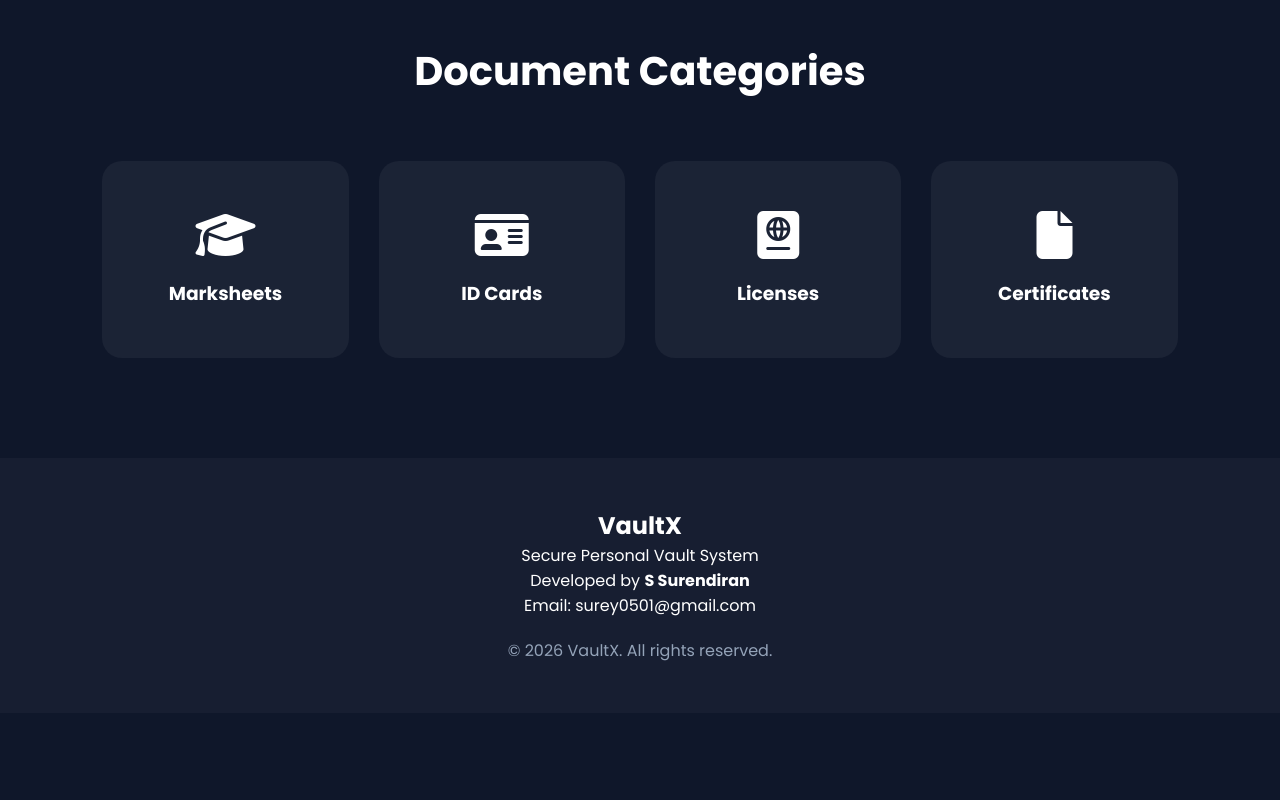
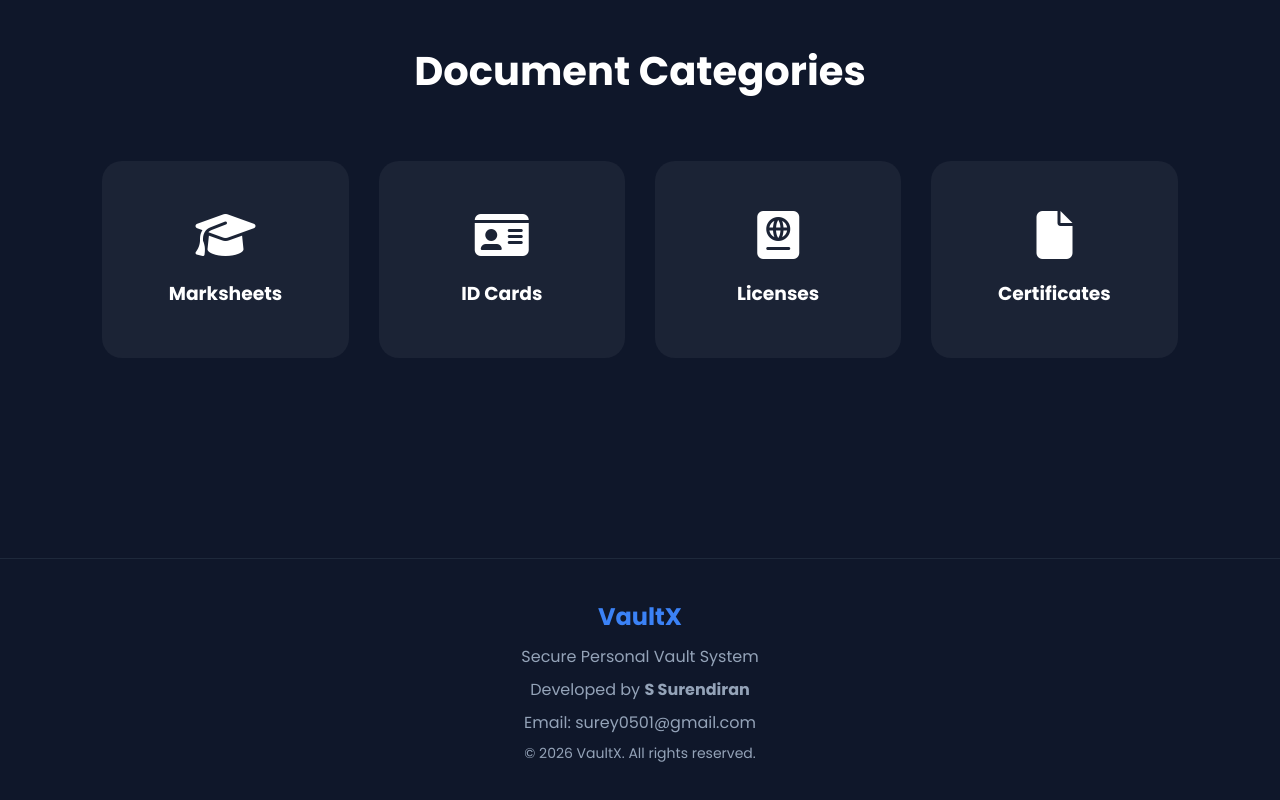
Before and after one commit to Surey05/VaultX, a plain HTML site: page index.html in a window 1280 px wide. Shown: the part 1405-2205 px from the top of the page. Before the commit the page ends 2118 px from the top, so only its background shows below. Drawn offline with Linux system fonts and the light colour scheme.

Commit message:
Update style.css

```diff
--- a/style.css
+++ b/style.css
@@ -708,3 +708,50 @@ body{
 .delete-btn:hover{
     background: #b91c1c;
 }
+.footer{
+
+    margin-top: 100px;
+
+    padding: 40px 20px;
+
+    text-align: center;
+
+    background: #0f172a;
+
+    border-top: 1px solid #1e293b;
+
+}
+
+.footer h2{
+
+    color: #3b82f6;
+
+    margin-bottom: 10px;
+
+}
+
+.footer p{
+
+    color: #94a3b8;
+
+    margin: 8px 0;
+
+}
+
+.developer{
+
+    color: white;
+
+    font-size: 16px;
+
+}
+
+.copyright{
+
+    margin-top: 20px;
+
+    font-size: 14px;
+
+    color: #64748b;
+
+}
```
